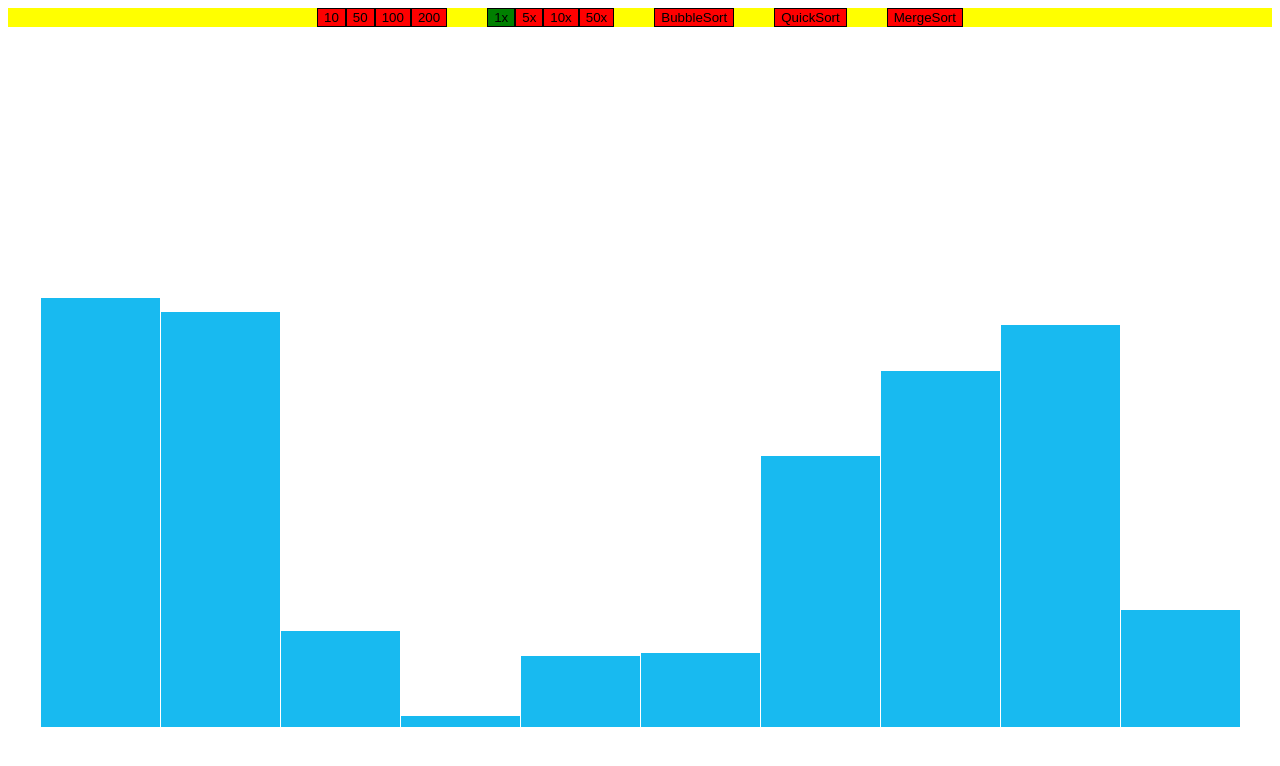
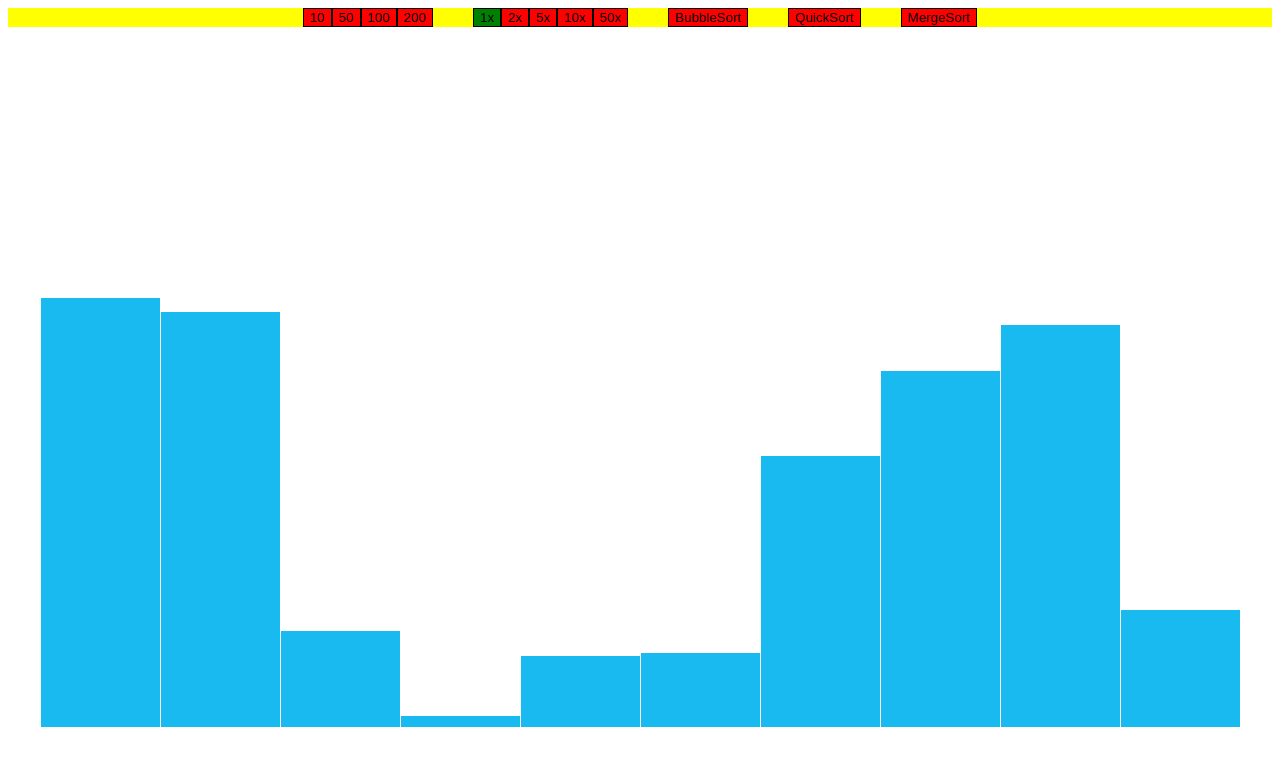
Before and after one commit to jackylauql/SortIt, a React (Create React App) app: page / in a window 1280 px wide. Shown: the top 766 px of the page. Built offline with nearby package versions, Linux system fonts and the light colour scheme.

Commit message:
Animation with color

```diff
--- a/src/App.js
+++ b/src/App.js
@@ -32,11 +32,11 @@ function App() {
       setDataArray(newData)
     },
 
-    changeAnimationSpeed: (speed) => {
-      setAnimationSpeed(speed)
+    changeAnimationSpeed: (animationSpeed) => {
+      setAnimationSpeed(animationSpeed)
     },
 
-    animation: () => {
+    animation: (animationSpeed) => {
       return new Promise((resolve, reject) => {
         setTimeout(() => {
           resolve()
@@ -53,7 +53,7 @@ function App() {
       for (let i = 0; i < newData.length - currentPass; i++) {
         newData[i].color = sortingColor
         newData[i+1].color = sortingColor
-        await buttonFunctions.animation()
+        await buttonFunctions.animation(animationSpeed)
         if (newData[i].value > newData[i+1].value) {
             const lower_value = newData[i+1]
             newData[i+1] = newData[i]
@@ -93,7 +93,7 @@ function App() {
           arrayToSort[lowerIndex] = temp
           lowerIndex += 1
         }
-        await buttonFunctions.animation()
+        await buttonFunctions.animation(animationSpeed)
         setDataArray([...arrayToSort])
         arrayToSort[i].color = unsortedColor
         if (lowerIndex !== left) arrayToSort[lowerIndex - 1].color = unsortedColor
@@ -112,6 +112,16 @@ function App() {
 
         const mergedArray = []
 
+        // Change color of data to sortingColor
+        for (let i = 0; i < leftArray.length; i ++) {
+          if (leftArray[i]) leftArray[i].color = sortingColor
+          if (rightArray[i]) rightArray[i].color = sortingColor
+          const animationArray = [...arrayToLeft, ...leftArray, ...rightArray, ...arrayToRight]
+          setDataArray([...animationArray])
+          await buttonFunctions.animation(animationSpeed)
+        }
+
+        // Sort the 2 given arrays
         while (leftArray.length && rightArray.length) {
           if (leftArray[0].value < rightArray[0].value) {
             mergedArray.push(leftArray.shift())
@@ -119,17 +129,26 @@ function App() {
             mergedArray.push(rightArray.shift())
           }
         }
-        await buttonFunctions.animation()
-        setDataArray([...arrayToLeft, ...mergedArray, ...leftArray, ...rightArray, ...arrayToRight])
+
+        // Merge the sorted array with what is leftover from left/right array(...leftArray, ...rightArray)
+        // and the original array(...arrayToLeft, ...arrayToRight)
+        const newArray = [...arrayToLeft, ...mergedArray, ...leftArray, ...rightArray, ...arrayToRight]
+        for (let i = 0; i < newArray.length; i ++) {
+          newArray[i].color = unsortedColor
+        }
+        await buttonFunctions.animation(animationSpeed)
+        setDataArray(newArray)
+
         return [...mergedArray, ...leftArray, ...rightArray]
       }
 
       const splitArray = async (arrayToSplit, arrayToLeft, arrayToRight) => {
 
-          if (arrayToSplit.length < 2) return arrayToSplit
+          if (arrayToSplit.length < 2) {
+            return arrayToSplit
+          }
 
-          const half = Math.floor(arrayToSplit.length / 2)
-
+          const half = Math.ceil(arrayToSplit.length / 2)
           const halfArray = arrayToSplit.splice(0, half)
 
           const leftArray = await splitArray(halfArray, arrayToLeft, [...arrayToSplit, ...arrayToRight])
@@ -140,8 +159,14 @@ function App() {
       }
 
       const unsortedArray = [...dataArray]
-      await splitArray(unsortedArray, [], [])
-      // setDataArray(sortedArray)
+      const sortedArray = await splitArray(unsortedArray, [], [])
+
+      for (let i = 0; i < sortedArray.length; i ++) {
+        await buttonFunctions.animation(animationSpeed * 30)
+        sortedArray[i].color = sortedColor
+        setDataArray([...sortedArray])
+      }
+
     }
   }
 
--- a/src/components/NavigationBar.js
+++ b/src/components/NavigationBar.js
@@ -16,6 +16,7 @@ const NavigationBar = ({ sorting, animationSpeed, buttonFunctions }) => {
             </span>
             <span style={{margin:'0 20px'}} className='buttonColumn'>
                 <NavigationButtons sorting={sorting} animationSpeed={animationSpeed} text={1} onClick={() => buttonFunctions.changeAnimationSpeed(1)}/>
+                <NavigationButtons sorting={sorting} animationSpeed={animationSpeed} text={2} onClick={() => buttonFunctions.changeAnimationSpeed(2)}/>
                 <NavigationButtons sorting={sorting} animationSpeed={animationSpeed} text={5} onClick={() => buttonFunctions.changeAnimationSpeed(5)}/>
                 <NavigationButtons sorting={sorting} animationSpeed={animationSpeed} text={10} onClick={() => buttonFunctions.changeAnimationSpeed(10)}/>
                 <NavigationButtons sorting={sorting} animationSpeed={animationSpeed} text={50} onClick={() => buttonFunctions.changeAnimationSpeed(50)}/>
```
